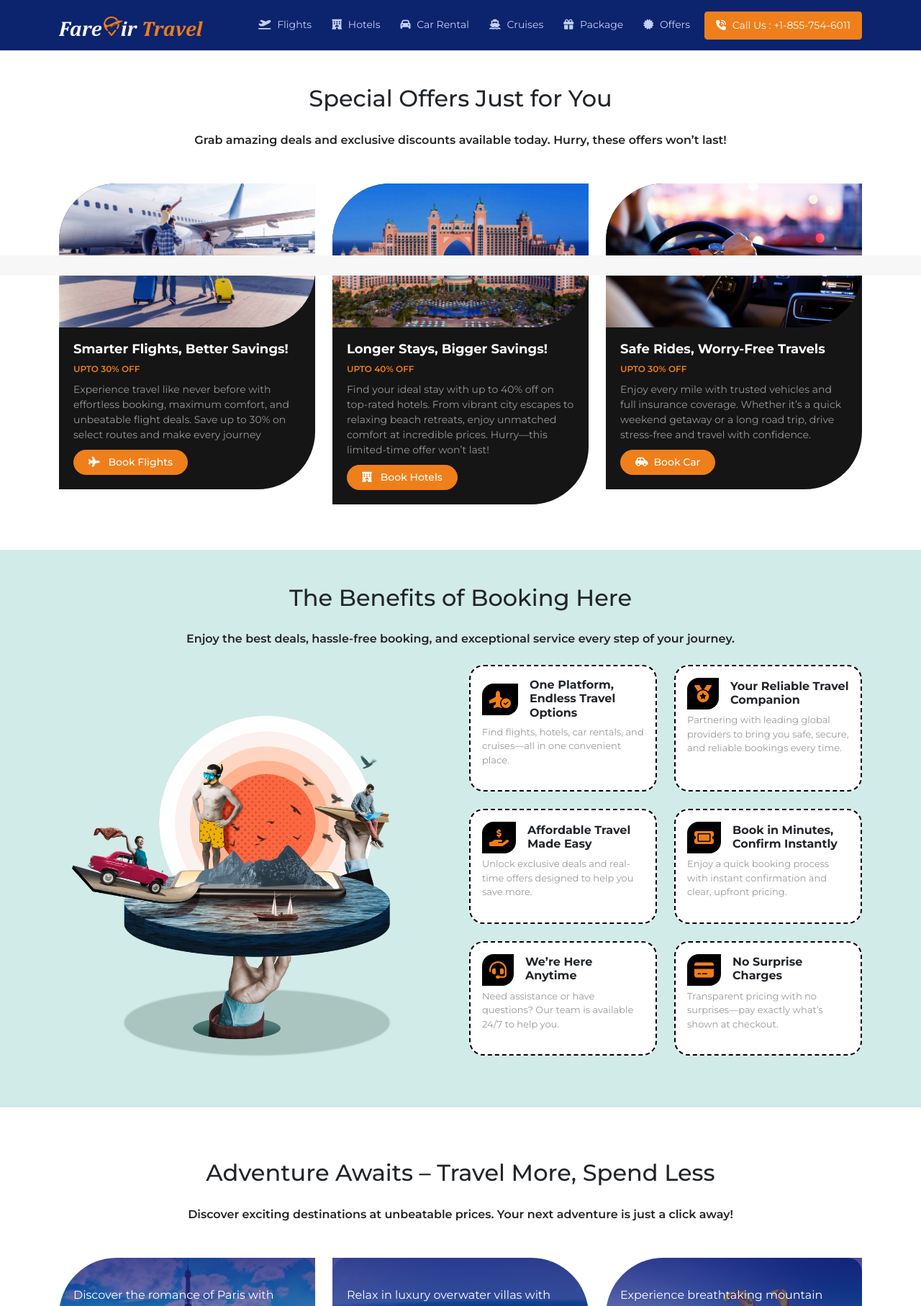
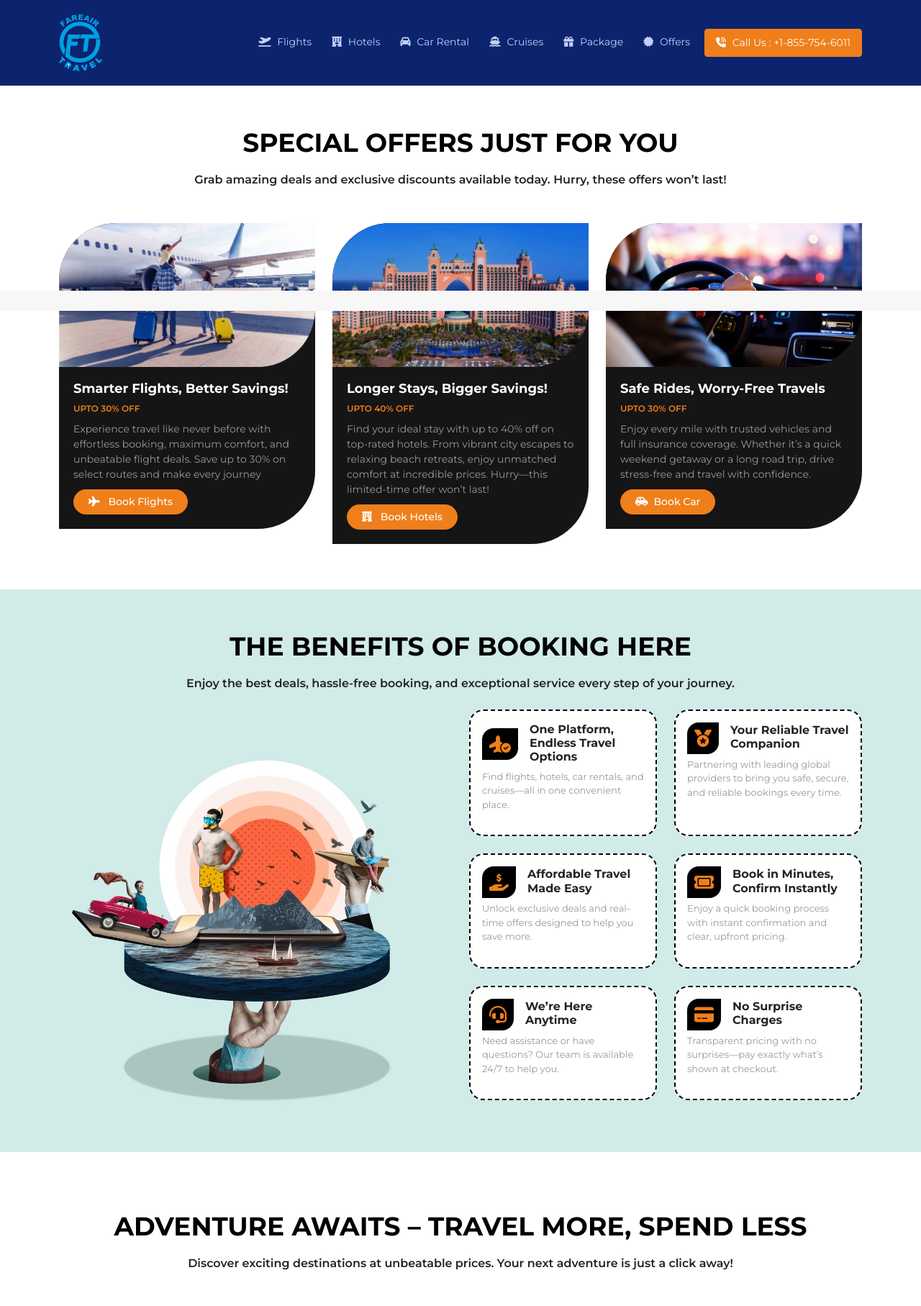
Before and after one commit to vinodace/fareairtravel, a PHP site: page / in a window 1280 px wide. Shown: the top 1815 px of the page at 72% size. Run offline with PHP 8.4, Linux system fonts and the light colour scheme; data that the repository does not hold is empty; some libraries are stand-ins or nearby versions.

Commit message:
logo change

```diff
--- a/css/footer.css
+++ b/css/footer.css
@@ -16,7 +16,7 @@
 .copyright-bg_001 {background: #0c236e; padding:20px 0 10px 0; border-top:1px solid #2140a7;}
 .copyright_001 {font-size: 12px; font-weight: 400; color: #cbcbcb; margin: 0; padding-bottom: 10px;}
 
-.footer-logo_001 {width: 190px; object-fit: contain;}
+.footer-logo_001 {width: 114px; object-fit: contain;}
 
 @media only screen and (max-width: 767px) {
 	.footerlist_001 {display: block; text-align: center;}
--- a/css/header.css
+++ b/css/header.css
@@ -21,7 +21,7 @@
 .header-btn-outline:hover {background: #fff; color:#000 !important; border-bottom: none;}
 .navlr-pad {padding:15px 0 !important;}
 .dropdown-item a:visited {background: #f7f7f7;}
-.logo { width:200px; position: relative; }
+.logo { width:60px; position: relative; }
 .topestd { padding: 5px 0 5px 23px; margin-bottom: 0; font-size: 14px; }
 .mobile_menu_icon {display: none; flex-direction: column; height: 100%; align-items: start;  justify-content: center; margin-top:12px;}
 .mobile_menu_icon > span {width: 35px; height: 3px; background: #ef7f1a; margin-bottom: 7px; display: block; transition: all 0.3s ease-in-out;}
--- a/index.php
+++ b/index.php
@@ -24,7 +24,7 @@
   <div class="container">
     <div class="row">
       <div class="col-sm-12">
-        <h2 class="wrap-hding_001_001 text-center pb-2">Special Offers Just for You</h2>
+        <h2 class="wrap-hding_001 text-center pb-2">Special Offers Just for You</h2>
         <p class="wrap-subhding text-center pb-5"> Grab amazing deals and exclusive discounts available today. Hurry, these offers won’t last!</p>
       </div>
       <div class="col-sm-6 col-md-4">
@@ -89,7 +89,7 @@
   <div class="container">
     <div class="row align-items-center">
       <div class="col-sm-12">
-          <h2 class="wrap-hding_001_001 text-center pb-2">The Benefits of Booking Here</h2>
+          <h2 class="wrap-hding_001 text-center pb-2">The Benefits of Booking Here</h2>
           <p class="wrap-subhding text-center pb-4">Enjoy the best deals, hassle-free booking, and exceptional service every step of your journey.</p>
       </div>
       <div class="col-md-6">
@@ -162,7 +162,7 @@
 <section class="container py-5 mt-md-4">
   <div class="row">
     <div class="col-md-12">
-      <h2 class="wrap-hding_001_001 text-center pb-2">Adventure Awaits – Travel More, Spend Less</h2>
+      <h2 class="wrap-hding_001 text-center pb-2">Adventure Awaits – Travel More, Spend Less</h2>
       <p class="wrap-subhding text-center pb-5">Discover exciting destinations at unbeatable prices. Your next adventure is just a click away!</p>
     </div>
     <div class="col-md-4 mb-4">
@@ -267,7 +267,7 @@
 <section class="container">
   <div class="row">
     <div class="col-md-12">
-      <h2 class="wrap-hding_001_001 text-center pb-5">Recommended Hotels</h2>
+      <h2 class="wrap-hding_001 text-center pb-5">Recommended Hotels</h2>
     </div>
     <div class="col-md-12">
       <div class="position-relative">
@@ -281,7 +281,7 @@
 <section class="container pb-5">
   <div class="row">
     <div class="col-md-12">
-      <h2 class="wrap-hding_001_001 text-center pb-5">Where Every Trip Becomes a Memory</h2>
+      <h2 class="wrap-hding_001 text-center pb-5">Where Every Trip Becomes a Memory</h2>
     </div>
     <div class="col-md-12 mb-4">
       <div class="row">
--- a/packages.php
+++ b/packages.php
@@ -15,7 +15,7 @@
     <div class="col-md-4">
       <div class="box-design border-0">
         <div class="topdest-area">
-          <img src="images/destination-2.jpg" alt="">
+          <img src="images/paris-gareway.jpg" alt="">
         </div>
         <div class="topdest-textarea">
           <p class="wrap-prgh_001 text-white">
```
Also changed, not shown: images/flight-bg.jpg (added), images/logo-1.png (added), images/logo-old.png (added), images/logo.png, images/logo1.png (added), 1 other file.
